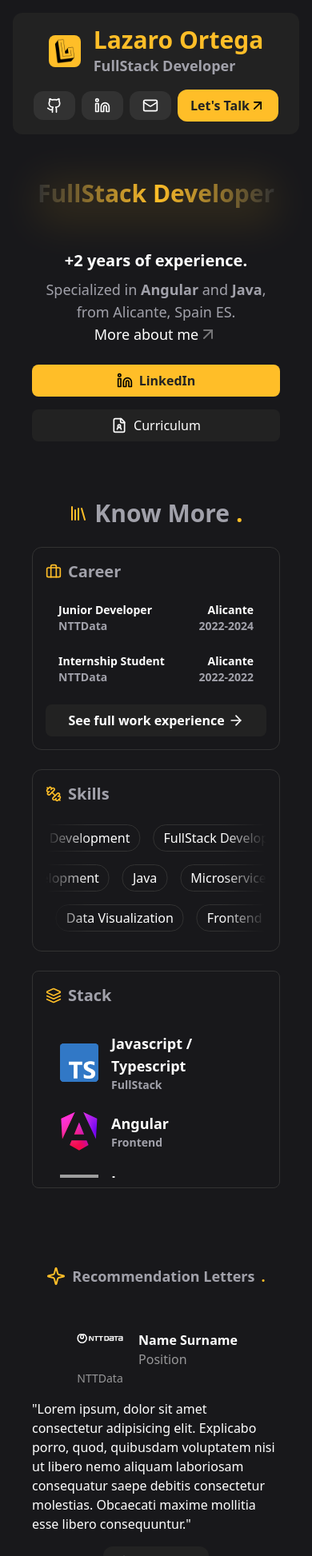
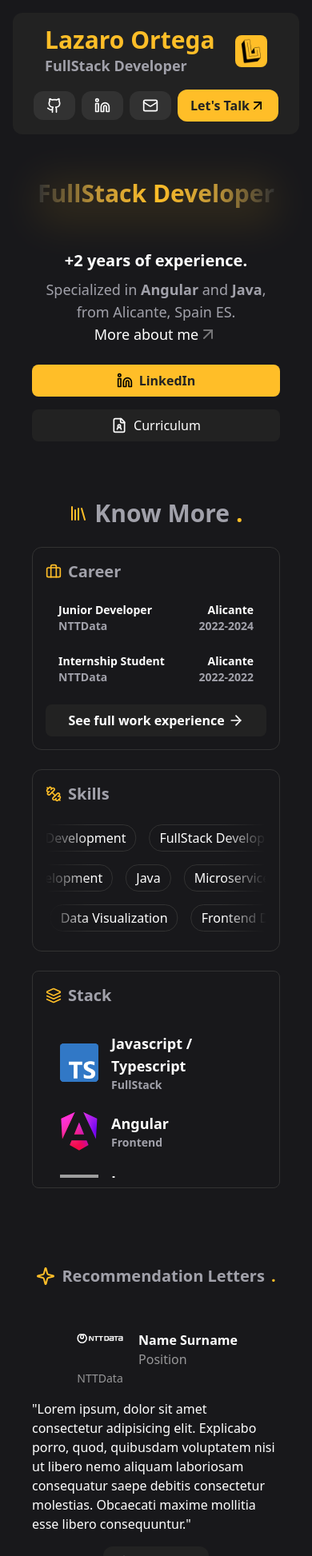
Before and after one commit to llatzer-dev/llatzer-portfolio, an Angular app: page / in a window 390 px wide. Shown: the top 1946 px of the page at 80% size. Built offline with nearby package versions, Linux system fonts and the light colour scheme; grey boxes are pictures that could not be loaded.

Commit message:
feat: change navbar responsive & some styles

```diff
--- a/src/app/app.component.html
+++ b/src/app/app.component.html
@@ -6,13 +6,6 @@
   <app-blog class="w-full"></app-blog>
   <app-letstalk class="w-full"></app-letstalk>
   <app-menu class="w-full"></app-menu>
-
-  <div class="container-under-construction flex flex-col items-center justify-center mt-8">
-    <img ngSrc="/Logo-Llatzer.webp" alt="Llatzer Logo" width="200" height="200" class="mb-4" />
-    <h1 class="h1-under-construction text-2xl font-bold text-center">
-      Under construction...
-    </h1>
-  </div>
 </div>
 
 <router-outlet />
--- a/src/app/components/know-more/know-more.component.html
+++ b/src/app/components/know-more/know-more.component.html
@@ -14,7 +14,7 @@
 
     @for (career of careers; track $index) {
     <div
-      class="flex items-center justify-between px-4 py-2 mb-2 rounded-xl hover:bg-zinc-300 hover:bg-opacity-15 transition duration-300 group">
+      class="flex items-center justify-between px-4 py-2 mb-2 rounded-xl hover:bg-secondary-white hover:bg-opacity-15 transition duration-300 group">
       <div class="flex flex-col">
         <div
           class="text-sm md:text-lg text-primary-white font-bold transition-transform duration-200 transform group-hover:translate-x-1">
--- a/src/app/components/letstalk/letstalk.component.html
+++ b/src/app/components/letstalk/letstalk.component.html
@@ -1,4 +1,4 @@
-<section id="letstalk" class="mt-4 p-6 md:p-12 rounded-xl">
+<section id="letstalk" class="mt-4 p-6 md:p-12 rounded-xl mb-40">
   <h2 class="text-5xl md:text-9xl font-bold text-secondary-white flex items-center justify-center mb-4 px-4 py-2">
     <span class="text-center">Let<span class="text-bungee-shade ml-2">'</span>s Talk</span>
     <span class="text-bungee-shade ml-2">.</span>
--- a/src/app/components/navbar/navbar.component.html
+++ b/src/app/components/navbar/navbar.component.html
@@ -1,6 +1,7 @@
 <nav id="navbar" aria-label="Main navigation"
   class="flex flex-col md:flex-row items-center justify-between p-4 bg-secondary-black rounded-xl mt-4">
-  <div class="flex items-center space-x-4 mb-4 md:mb-0">
+  <div
+    class="flex flex-row-reverse justify-between w-full md:w-auto md:flex-row items-center space-x-4 mb-4 md:mb-0 pl-2 pr-6 md:p-0">
     <img src="Logo-Llatzer.webp" alt="Logo" class="w-10 h-auto rounded-lg">
     <div class="flex flex-col">
       <p class="text-3xl text-bungee-shade font-bold">Lazaro Ortega</p>
--- a/src/app/components/testimonials/testimonials.component.html
+++ b/src/app/components/testimonials/testimonials.component.html
@@ -1,9 +1,9 @@
 @if(testimonials.length > 0){
 <section id="testimonials" class="mt-4 p-6 md:p-12 rounded-xl text-center">
-  <h2 class="text-lg md:text-4xl font-bold inline-flex items-center justify-center mb-8 text-secondary-white">
+  <h2 class="text-xl md:text-4xl font-bold inline-flex items-center justify-center mb-8 text-secondary-white">
     <img src="lucide/bungee-shade/sparkle-lucide.svg" alt="Recommendation Letters Icon" class="w-6 h-6 mr-2">
     Recommendation Letters
-    <span class="text-bungee-shade text-lg md:text-4xl ml-2">.</span>
+    <span class="text-bungee-shade text-xl md:text-4xl ml-2">.</span>
   </h2>
 
   <div class="flex flex-col md:flex-row justify-center gap-10">
--- a/tailwind.config.js
+++ b/tailwind.config.js
@@ -13,7 +13,8 @@ module.exports = {
       },
       height: { 68: "17rem" },
       backgroundImage: {
-        "text-gradient": "linear-gradient(90deg, #323232, #FFBE28, #323232)",
+        "text-gradient":
+          "linear-gradient(90deg, #323232 0%, #C09638 25%, #FFBE28 50%, #C09638 75%, #323232 100%)",
       },
     },
   },
```
